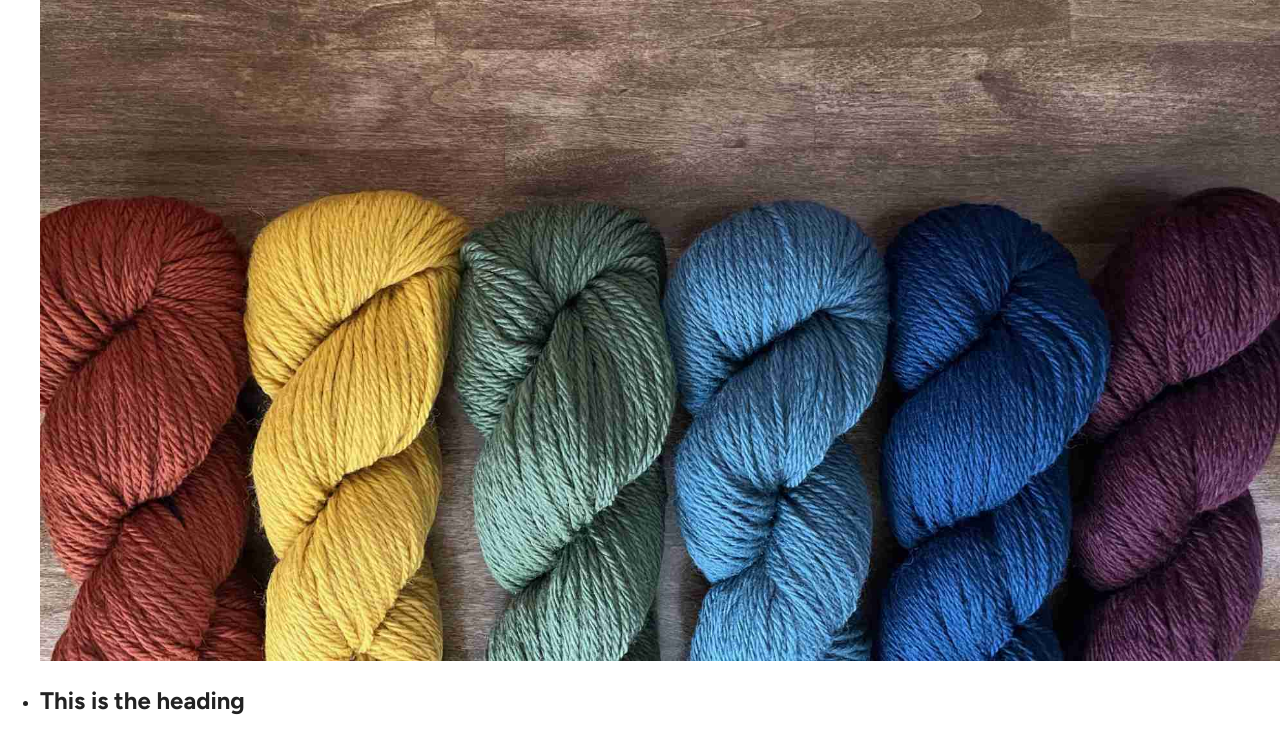
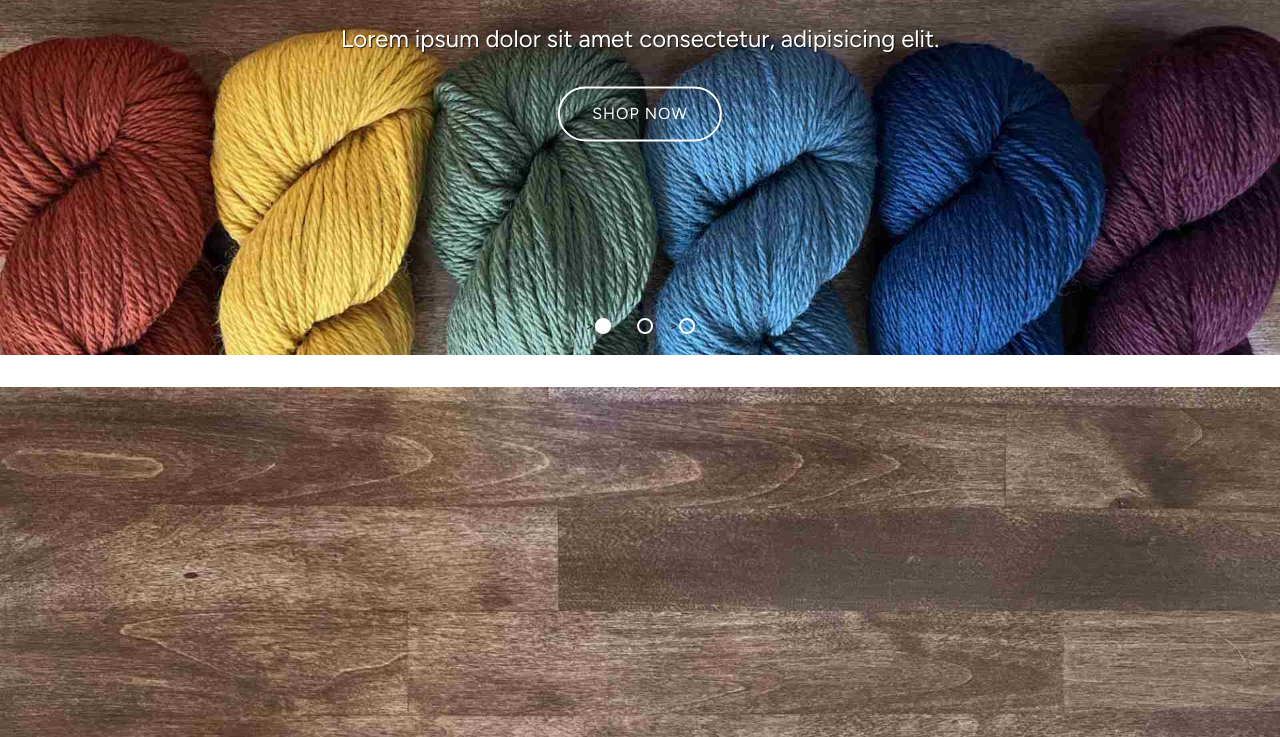
Before and after one commit to alexangria1992/knit_picks_website, a plain HTML site: page index.html in a window 1280 px wide. Shown: the part 285-1022 px from the top of the page. Drawn offline with Linux system fonts and the light colour scheme.

Commit message:
css slider styles + pill button

```diff
--- a/index.html
+++ b/index.html
@@ -205,54 +205,57 @@
       <section class="hero">
         <ul class="hero_slides">
           <li class="slide">
-            <figure><img src="images/fiber-and-kraft.jpg" alt="" /></figure>
+            <figure class="figure">
+              <img src="images/fiber-and-kraft.jpg" alt="" />
+            </figure>
             <div class="hero_text-wrap">
               <h2 class="secondary_hero">This is the heading</h2>
-              <p>
-                Lorem ipsum dolor sit amet consectetur, adipisicing elit.
-                Corrupti voluptas eos maxime et perspiciatis dicta ipsum tenetur
-                saepe quos voluptatum fugit minus officiis blanditiis adipisci,
-                eaque ex nostrum, inventore exercitationem?
-              </p>
-              <p><a href="">Shop Now</a></p>
+              <p>Lorem ipsum dolor sit amet consectetur, adipisicing elit.</p>
+              <p><a class="button" href="">Shop Now</a></p>
             </div>
           </li>
           <li class="slide">
-            <figure><img src="images/fiber-and-kraft.jpg" alt="" /></figure>
+            <figure class="figure">
+              <img src="images/fiber-and-kraft.jpg" alt="" />
+            </figure>
             <div class="hero_text-wrap">
               <h2 class="secondary_hero">This is the heading</h2>
-              <p>
-                Lorem ipsum dolor sit amet consectetur, adipisicing elit.
-                Corrupti voluptas eos maxime et perspiciatis dicta ipsum tenetur
-                saepe quos voluptatum fugit minus officiis blanditiis adipisci,
-                eaque ex nostrum, inventore exercitationem?
-              </p>
-              <p><a href="">Shop Now</a></p>
+              <p>Lorem ipsum dolor sit amet consectetur, adipisicing elit.</p>
+              <p><a class="button" href="">Shop Now</a></p>
             </div>
           </li>
           <li class="slide">
-            <figure><img src="images/fiber-and-kraft.jpg" alt="" /></figure>
+            <figure class="figure">
+              <img src="images/fiber-and-kraft.jpg" alt="" />
+            </figure>
             <div class="hero_text-wrap">
               <h2 class="secondary_hero">This is the heading</h2>
-              <p>
-                Lorem ipsum dolor sit amet consectetur, adipisicing elit.
-                Corrupti voluptas eos maxime et perspiciatis dicta ipsum tenetur
-                saepe quos voluptatum fugit minus officiis blanditiis adipisci,
-                eaque ex nostrum, inventore exercitationem?
-              </p>
-              <p><a href="">Shop Now</a></p>
+              <p>Lorem ipsum dolor sit amet consectetur, adipisicing elit.</p>
+              <p><a class="button" href="">Shop Now</a></p>
             </div>
           </li>
         </ul>
         <ul class="slide_dots">
-          <li class="dot">
-            <span class="access-hidden">Slide 1</span>
+          <li class="dot active">
+            ><button
+              type="button"
+              aria-pressed="true"
+              aria-label="Slide 1"
+            ></button>
           </li>
           <li class="dot">
-            <span class="access-hidden">Slide 2</span>
+            ><button
+              type="button"
+              aria-pressed="false"
+              aria-label="Slide 2"
+            ></button>
           </li>
           <li class="dot">
-            <span class="access-hidden">Slide 3</span>
+            ><button
+              type="button"
+              aria-pressed="false"
+              aria-label="Slide 3"
+            ></button>
           </li>
         </ul>
       </section>
--- a/style.css
+++ b/style.css
@@ -59,6 +59,36 @@ button {
   background-color: transparent;
 }
 
+.button {
+  padding: 1rem 2rem;
+  border: 2px solid var(--white);
+  color: var(--white);
+  font-size: 1rem;
+  text-transform: uppercase;
+  letter-spacing: 1px;
+  text-decoration: none;
+  transition: all 300ms ease-in-out;
+  text-shadow: none;
+  border-radius: 50vh;
+}
+
+.button:focus,
+.button:hover,
+.button:active {
+  background-color: var(--white);
+  color: var(--black);
+  cursor: pointer;
+}
+h1,
+h2,
+h3,
+h4 {
+  font-family: 'Gilda Display', serif;
+  font-weight: 400;
+  font-style: normal;
+  line-height: 1.25;
+}
+
 p {
   margin: 0;
 }
@@ -98,6 +128,7 @@ a:active {
   transition: top 100ms linear;
   box-shadow: 0px 1px 2px 2px rgba(0, 0, 0, 10%);
   background-color: 300ms ease-in-out;
+  z-index: 3;
 }
 
 .header:hover {
@@ -313,15 +344,92 @@ a:active {
 }
 
 /*  Slider */
-/* .hero_slides {
+
+.hero {
+  position: relative;
+  z-index: 0;
+  margin: 0 0 2rem;
+}
+ul.hero_slides {
   position: relative;
   margin: 0;
   padding: 0;
   list-style-type: none;
+  width: 100%;
+  height: auto;
+  aspect-ratio: 16 / 8;
+  z-index: 0;
 }
 
-.slide {
+li.slide {
   position: absolute;
-  top: 0;
-  left: 0;
-} */
+  inset: 0;
+  width: 100%;
+  height: 100%;
+  transition: opacity 300ms ease-in-out;
+  z-index: 1;
+}
+
+.slide .figure {
+  margin: 0;
+  width: 100%;
+  height: auto;
+  aspect-ratio: 16 / 8;
+}
+
+.slide img {
+  width: 100%;
+  height: 100%;
+  object-fit: cover;
+}
+
+.slide_dots {
+  position: absolute;
+  bottom: 1rem;
+  left: 50%;
+  transform: translateX(-50%);
+  margin: 0;
+  padding: 0;
+  list-style-type: none;
+  z-index: 3;
+  display: flex;
+  flex-flow: row nowrap;
+  justify-content: center;
+  align-items: center;
+  gap: 1rem;
+  z-index: 3;
+}
+
+.dot button {
+  width: 1rem;
+  height: 1rem;
+  border: 2px solid var(--white);
+  border-radius: 50%;
+  background-color: transparent;
+  transition: background-color 300ms ease-in-out;
+}
+.dot.active button {
+  background-color: var(--white);
+}
+
+.hero_text-wrap {
+  position: absolute;
+  top: 50%;
+  left: 50%;
+  transform: translate(-50%, -50%);
+  color: var(--white);
+  z-index: 3;
+  text-align: center;
+}
+
+.hero_text-wrap .secondary_hero {
+  font-size: clamp(1.5rem, 5vw, 4rem);
+  text-shadow: 3px 3px 3px rgba(0, 0, 0, 75%);
+  margin: 0;
+}
+
+.hero_text-wrap p {
+  margin: 2rem 0;
+  font-size: 1.5rem;
+  text-shadow: 1px 1px 1px rgba(0, 0, 0, 75%);
+}
```
